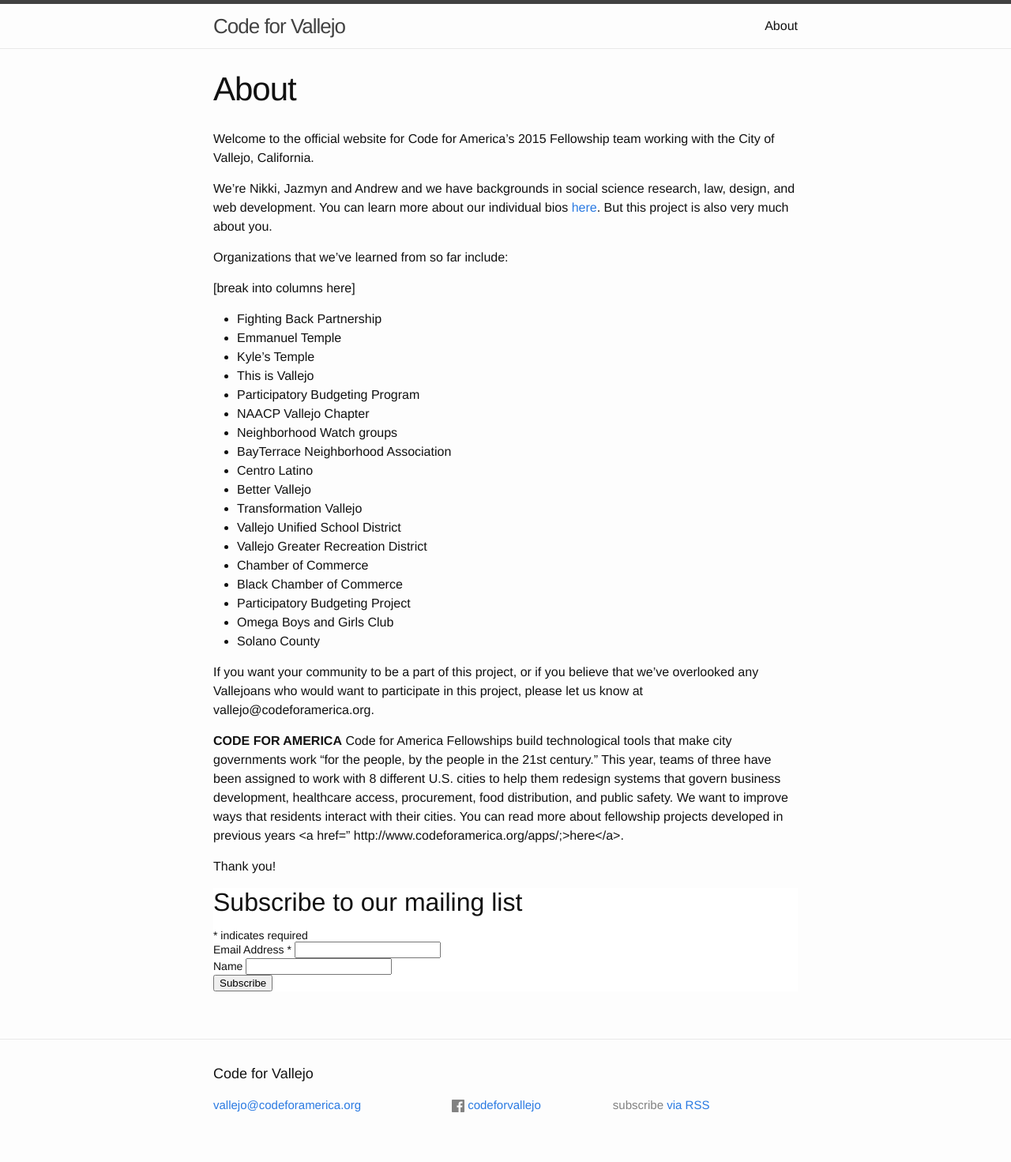
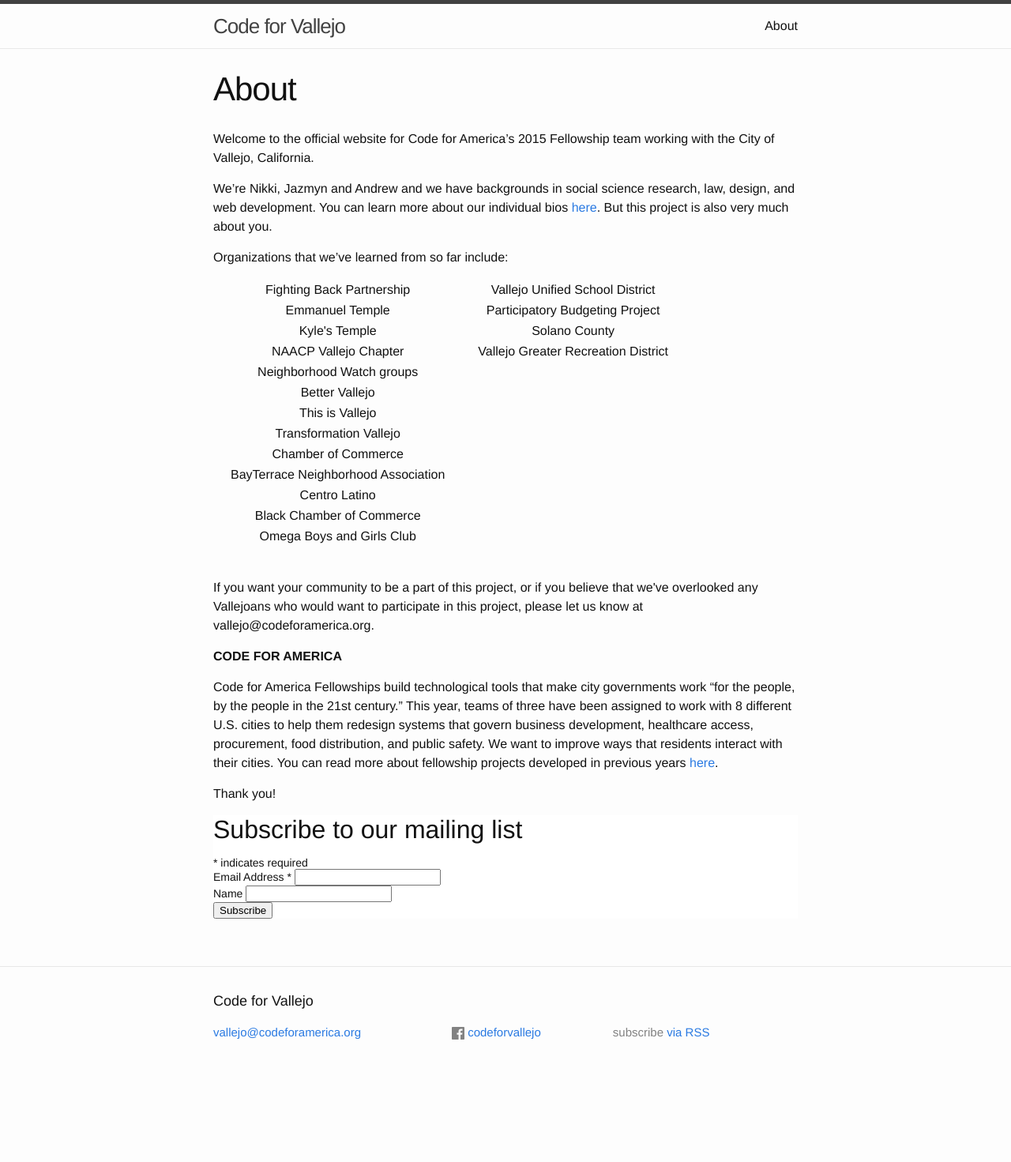
Before and after one commit to codeforamerica/code_for_vallejo, a Jekyll site: the page built from about.md, in a window 1280 px wide. Shown: the whole page at 79% size. Built offline with Jekyll 4.4.1, drawn with Linux system fonts in a browser that asks for light colours; comment, search, counter and statistics services are not loaded; after the commit the page ends 1379 px from its top, so only the background shows below that.

Commit message:
tabling orgs

```diff
--- a/_sass/_base.scss
+++ b/_sass/_base.scss
@@ -202,3 +202,15 @@
         }
     }
 }
+
+td {
+    padding: 0px 20px;
+    text-align: center;
+}
+
+.table-container {
+    display: block;
+    margin-left: auto;
+    margin-right: auto;
+    width: 100%;
+}
--- a/about.md
+++ b/about.md
@@ -10,31 +10,71 @@
 
 Organizations that we've learned from so far include:
 
-[break into columns here]
+<div class="table-container">
+<table>
+    <tr>
+        <td>Fighting Back Partnership</td>
+        <td>Vallejo Unified School District</td>
+    </tr>
+    <tr>
+        <td>Emmanuel Temple</td>
+        <td>Participatory Budgeting Project</td>
+    </tr>
+    <tr>
+        <td>Kyle's Temple</td>
+        <td>Solano County</td>
+    </tr>
+    <tr>
+        <td>NAACP Vallejo Chapter</td>
+        <td>Vallejo Greater Recreation District</td>
+    </tr>
+    <tr>
+        <td>Neighborhood Watch groups</td>
+        <td> </td>
+    </tr>
+    <tr>
+        <td>Better Vallejo</td>
+        <td> </td>
+    </tr>
+    <tr>
+        <td>This is Vallejo</td>
+        <td> </td>
+    </tr>
+    <tr>
+        <td>Transformation Vallejo</td>
+        <td> </td>
+    </tr>
+    <tr>
+        <td>Chamber of Commerce</td>
+        <td> </td>
+    </tr>
+    <tr>
+        <td>BayTerrace Neighborhood Association</td>
+        <td> </td>
+    </tr>
+    <tr>
+        <td>Centro Latino</td>
+        <td> </td>
+    </tr>
+    <tr>
+        <td>Black Chamber of Commerce</td>
+        <td> </td>
+    </tr>
+    <tr>
+        <td>Omega Boys and Girls Club</td>
+        <td> </td>
+    </tr>
+</table>
+</div>
 
-* Fighting Back Partnership
-* Emmanuel Temple
-* Kyle's Temple
-* This is Vallejo
-* Participatory Budgeting Program
-* NAACP Vallejo Chapter
-* Neighborhood Watch groups
-* BayTerrace Neighborhood Association
-* Centro Latino
-* Better Vallejo
-* Transformation Vallejo
-* Vallejo Unified School District
-* Vallejo Greater Recreation District
-* Chamber of Commerce
-* Black Chamber of Commerce
-* Participatory Budgeting Project
-* Omega Boys and Girls Club
-* Solano County
+<br/>
 
-If you want your community to be a part of this project, or if you believe that we've overlooked any Vallejoans who would want to participate in this project, please let us know at vallejo@codeforamerica.org.
+<p>If you want your community to be a part of this project, or if you believe that we've overlooked any Vallejoans who would want to participate in this project, please let us know at vallejo@codeforamerica.org.</p>
+
 
 <b>CODE FOR AMERICA</b>
-Code for America Fellowships build technological tools that make city governments work "for the people, by the people in the 21st century." This year, teams of three have been assigned to work with 8 different U.S. cities to help them redesign systems that govern business development, healthcare access, procurement, food distribution, and public safety. We want to improve ways that residents interact with their cities. You can read more about fellowship projects developed in previous years <a href=" http://www.codeforamerica.org/apps/;>here</a>.
+
+Code for America Fellowships build technological tools that make city governments work "for the people, by the people in the 21st century." This year, teams of three have been assigned to work with 8 different U.S. cities to help them redesign systems that govern business development, healthcare access, procurement, food distribution, and public safety. We want to improve ways that residents interact with their cities. You can read more about fellowship projects developed in previous years [here](http://www.codeforamerica.org/apps/).
 
 
 Thank you!
```
